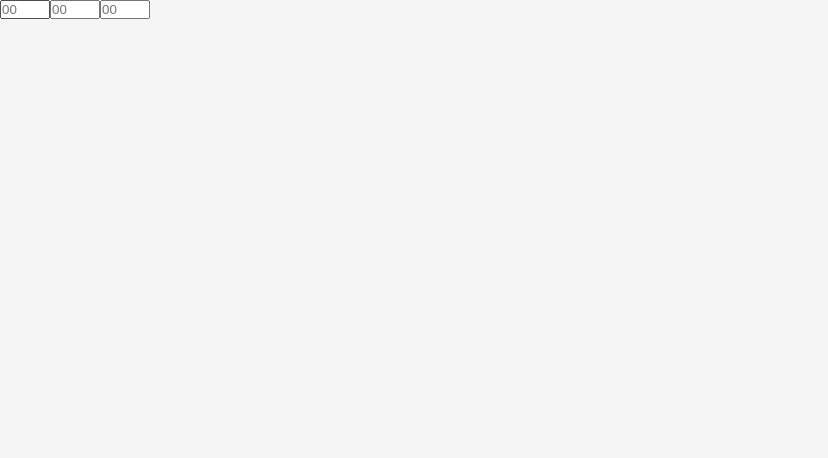
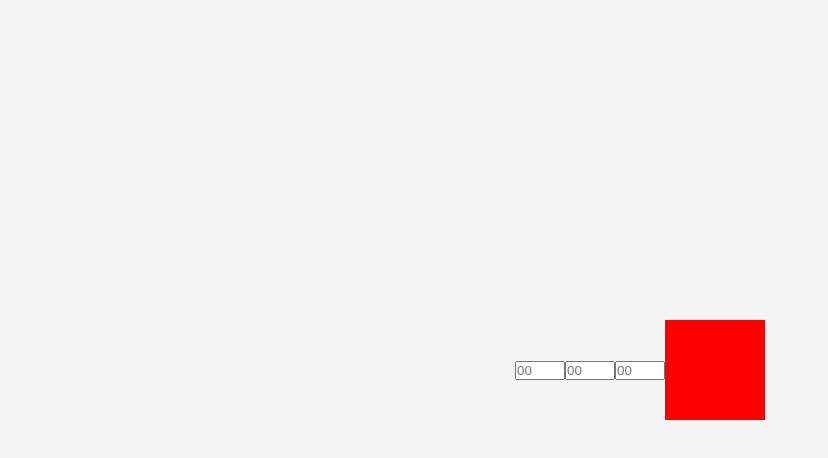
Before and after one commit to erikalbuquerque/color_cycle, a React (Create React App) app: page / in a window 1280 px wide. Shown: the top 458 px of the page, without its empty margins (0-828 px from the left). Built offline with nearby package versions, Linux system fonts and the light colour scheme.

Commit message:
add assets

```diff
--- a/src/App.js
+++ b/src/App.js
@@ -1,17 +1,23 @@
 import React from 'react';
 
-import { GlobalStyles } from "./globalStyles";
+import { GlobalStyles } from "./assets/globalStyles";
+import { Container } from "./assets/styles";
 
 import Input from "./components/Input";
+import Circle from "./components/Circle";
 
 function App() {
   return (
-    <>
+    <Container>
+      <>
+        <Input name="Hexadecimal"/>
+        <Input name="Hexadecimal"/>
+        <Input name="Hexadecimal"/>
+      </>
+
+      <Circle />
       <GlobalStyles />
-      <Input name="Hexadecimal"/>
-      <Input name="Hexadecimal"/>
-      <Input name="Hexadecimal"/>
-    </>
+    </Container>
   );
 }
 
--- a/src/globalStyles.js
+++ b/src/assets/globalStyles.js
@@ -12,4 +12,9 @@ export const GlobalStyles = createGlobalStyle`
   body {
     background: #f5f5f5;
   }
+  #root {
+    display: flex;
+    align-items: center;
+    justify-content: center;
+  }
 `;
--- /dev/null
+++ b/src/assets/styles.js
@@ -0,0 +1,9 @@
+import styled from "styled-components";
+
+export const Container = styled.div`
+  display: flex;
+  align-items: center;
+  justify-content: center;
+  position: absolute;
+  top: 40%;
+`;
--- a/src/components/Circle/styles.js
+++ b/src/components/Circle/styles.js
@@ -1,5 +1,7 @@
 import styled from "styled-components";
 
 export const CircleContainer = styled.div`
-
+  width: 100px;
+  height: 100px;
+  background: red;
 `;
```
